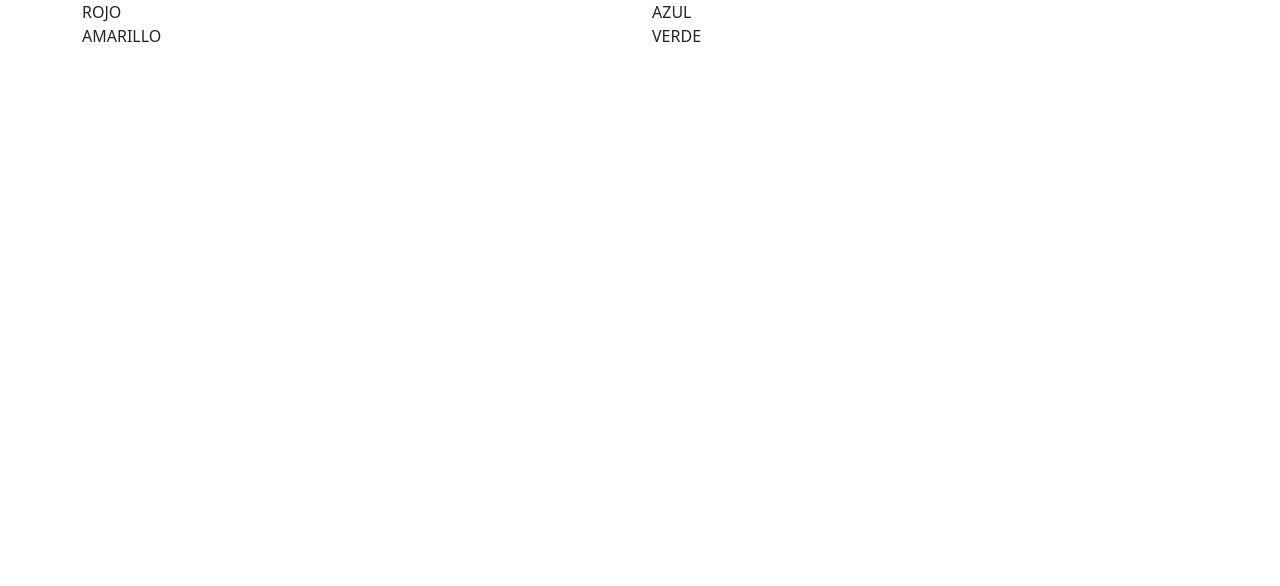
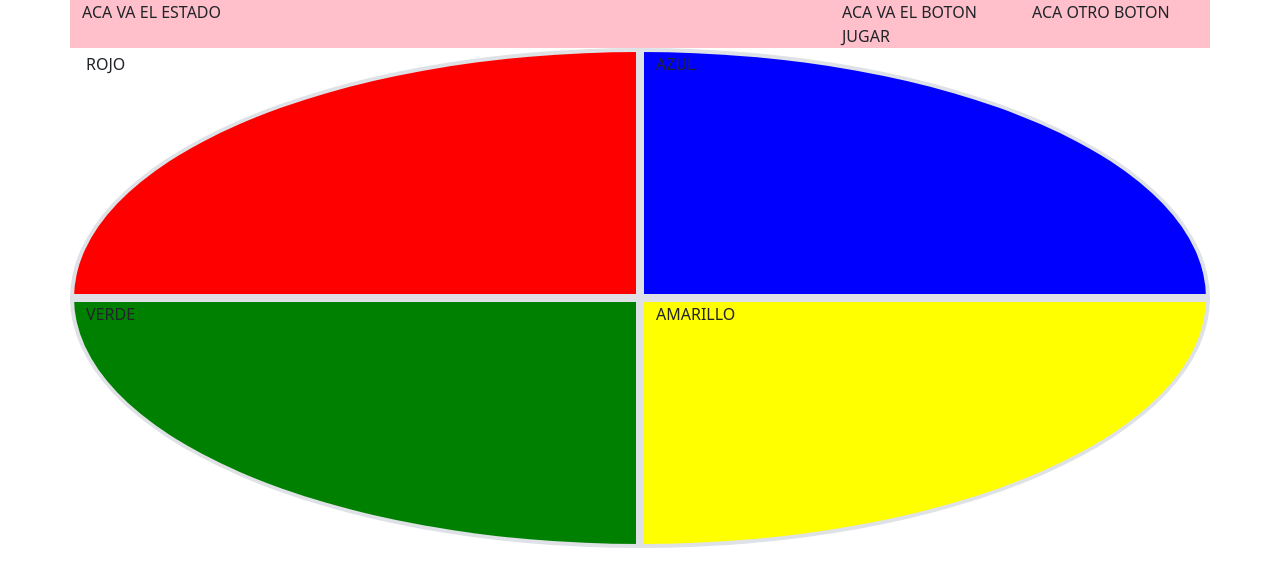
Before and after one commit to Jose-ph/simon-dice-1, a plain HTML site: page index.html in a window 1280 px wide. Drawn offline with nearby package versions, Linux system fonts and the light colour scheme.

Commit message:
Agrega tablero general
El juego requiere de un tablero de 4 colores diferentes. Además se agrega que sea circular.

```diff
--- a/index.html
+++ b/index.html
@@ -4,37 +4,37 @@
     <meta charset="UTF-8">
     <meta name="viewport" content="width=device-width, initial-scale=1.0">
     <link href="https://cdn.jsdelivr.net/npm/bootstrap@5.0.0-beta1/dist/css/bootstrap.min.css" rel="stylesheet" integrity="sha384-giJF6kkoqNQ00vy+HMDP7azOuL0xtbfIcaT9wjKHr8RbDVddVHyTfAAsrekwKmP1" crossorigin="anonymous">
-
+    <link rel="stylesheet" href="main.css">
     <title>Simon dice</title>
 </head>
 <body>
 
     <div class="container">
+   <div class="row barra-estado">
 
-    <div class="row">
-
-        <div class="col">ROJO</div>
-        <div class="col">AZUL</div>
-
-
-
+    <div class="col-8">ACA VA EL ESTADO</div>
+    <div class="col-2">ACA VA EL BOTON JUGAR</div>
+    <div class="col-2">ACA OTRO BOTON</div>
     </div>
 
-    <div class="row">
+   </div>
+   <div class="container" id="tablero">
+   <div class="row ">
+    <div class="col-6 block cuadro1 border border-4" id="rojo">ROJO</div>
+    <div class="col-6 block cuadro2 border border-4" id="azul">AZUL</div>
 
-        <div class="col">AMARILLO</div>
-        <div class="col">VERDE</div>
+   </div>
 
+   <div class="row ">
+    <div class="col-6 block cuadro3 border border-4 " id="verde">VERDE</div>
+    <div class="col-6 block  cuadro4 border border-4" id="amarillo">AMARILLO</div>
+   </div>
 
-
-    </div>
+</div>
 
 
 
 
-
-
-    </div>
 
 
 <script src="main.js"></script>
--- a/main.css
+++ b/main.css
@@ -0,0 +1,41 @@
+#rojo {
+
+    background-color: red;
+    height: 250px;
+    border-radius: 100% 0 0 0;
+
+}
+
+#azul {
+
+    background-color: blue;
+    height: 250px;
+    border-radius: 0 100% 0 0;
+
+}
+
+#amarillo {
+
+    background-color: yellow;
+    height: 250px;
+    border-radius: 0  0  100% 0;
+}
+
+#verde {
+
+    background-color: green;
+    height: 250px;
+    border-radius: 0 0 0 100%;
+}
+
+.circulo{
+
+    border-radius:50%;
+    height: 500px;
+    background-color: lightblue;
+}
+
+.barra-estado{
+
+    background-color: pink;
+}
```
